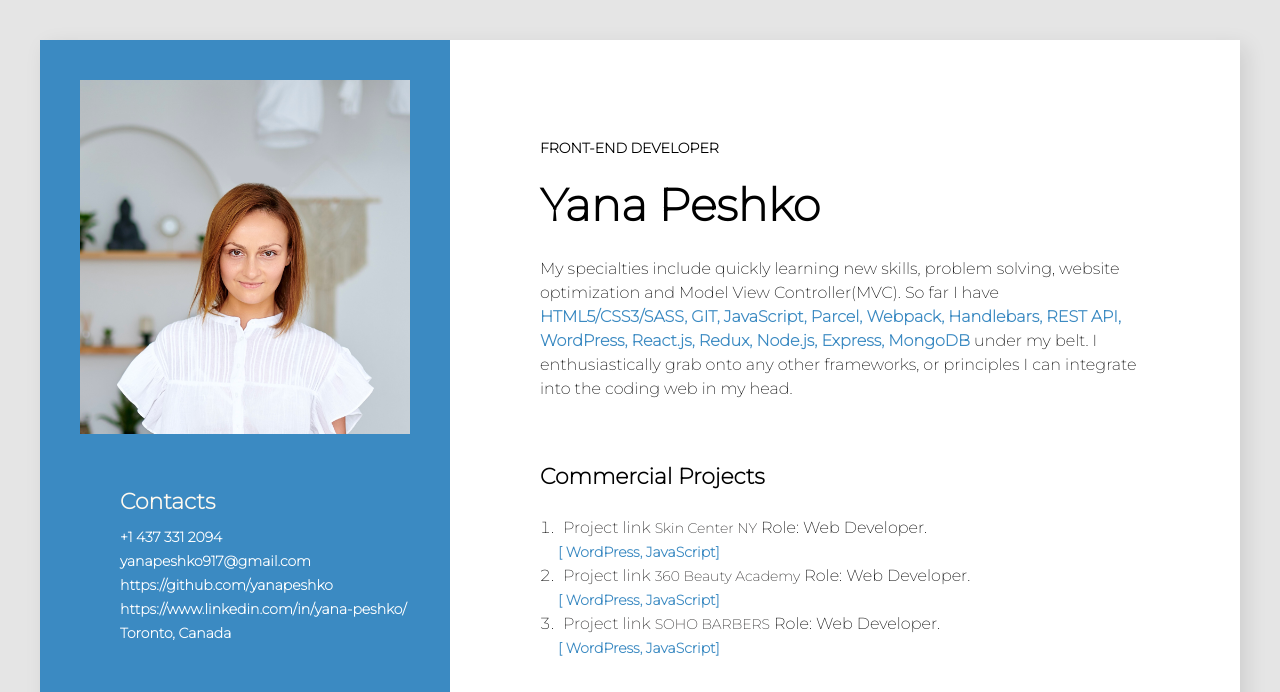
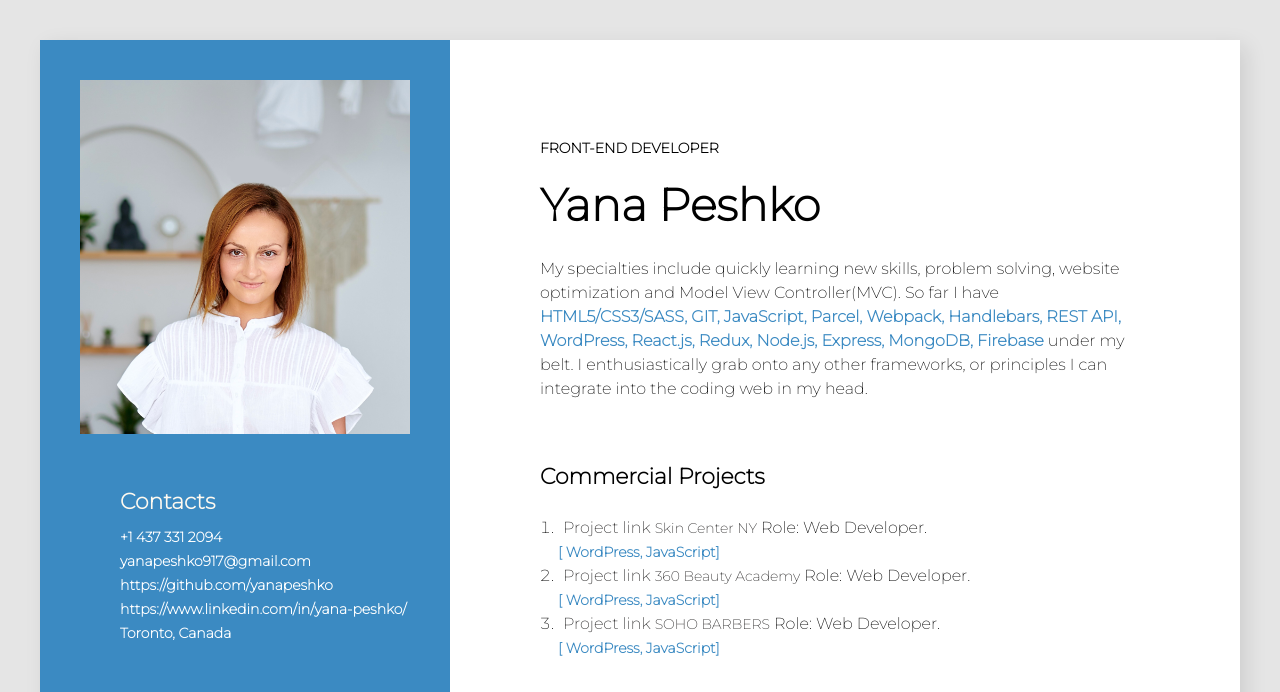
Before and after one commit to yanapeshko/my-resume, a React app: page public/index.html in a window 1280 px wide. Shown: the top 692 px of the page. Built offline with nearby package versions, Linux system fonts and the light colour scheme.

Commit message:
added Firebase

```diff
--- a/public/index.html
+++ b/public/index.html
@@ -31,7 +31,8 @@
             website optimization and Model View Controller(MVC). So far I have
             <span class="about-me-description-skills">
               HTML5/CSS3/SASS, GIT, JavaScript, Parcel, Webpack, Handlebars,
-              REST API, WordPress, React.js, Redux, Node.js, Express, MongoDB
+              REST API, WordPress, React.js, Redux, Node.js, Express, MongoDB,
+              Firebase
             </span>
             under my belt. I enthusiastically grab onto any other frameworks, or
             principles I can integrate into the coding web in my head.
```
